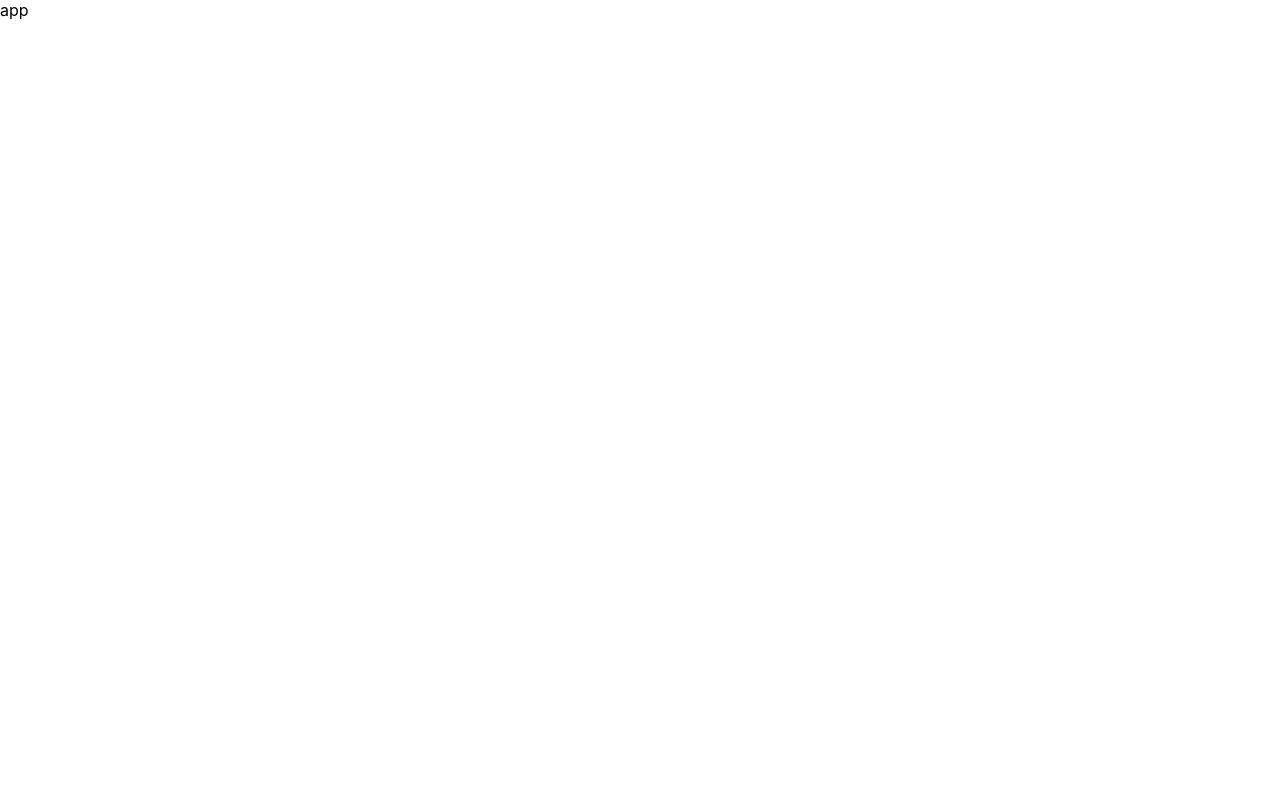
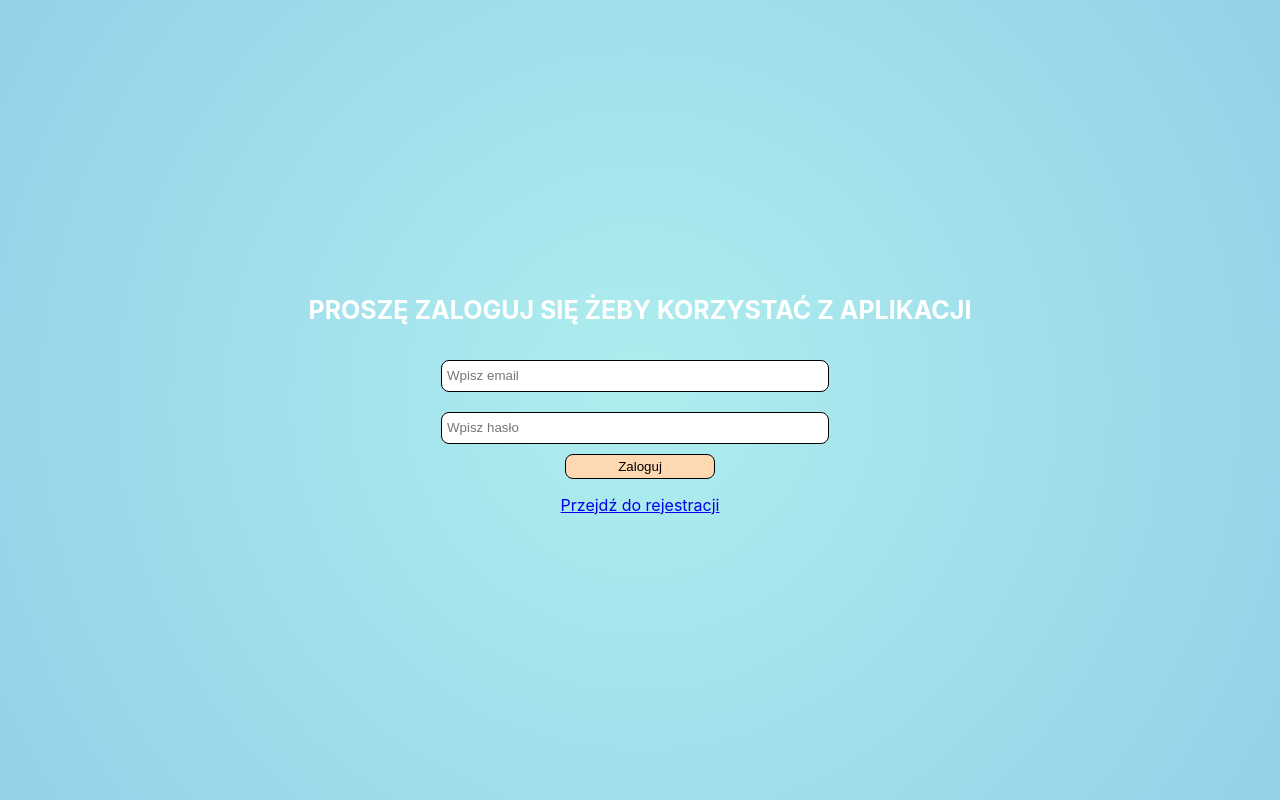
Before and after one commit to infoshareacademy/jfddr7-team-co2car, a React (Create React App) app: page /login in a window 1280 px wide. Built offline with nearby package versions, Linux system fonts and the light colour scheme.

Commit message:
C2C-done
Co-authored-by: Monika Hilbrycht <monika-hilbrycht@users.noreply.github.com>

```diff
--- a/package.json
+++ b/package.json
@@ -15,8 +15,8 @@
     "navigator": "^1.0.1",
     "react": "^18.2.0",
     "react-dom": "^18.2.0",
+    "react-router-dom": "^6.4.2",
     "react-scripts": "5.0.1",
-    "router": "^1.3.7",
     "styled-components": "^5.3.6",
     "typescript": "^4.8.4",
     "web-vitals": "^2.1.4"
--- a/src/App.tsx
+++ b/src/App.tsx
@@ -1,9 +1,18 @@
 import React from 'react';
+import { FC } from "react";
+import { Route, Routes, useNavigate } from "react-router-dom";
+import { Register } from "./components/Register/Register";
+import { Login } from "./components/Login/Login";
+import { Context } from "./ContextProvider";
 
-function App() {
+export const App: FC = () => {
   return (
     <>
-      app
+      <Routes>
+      <Route path="/register" element={<Register />}></Route>
+      <Route path="/login" element={<Login />}></Route>
+
+      </Routes>
     </>
   );
 }
--- /dev/null
+++ b/src/ContextProvider.tsx
@@ -0,0 +1,24 @@
+import { createContext, FC, ReactElement, useState } from "react";
+
+interface ContextState {
+  username: string;
+  setUsername: (username: string) => void;
+}
+
+interface ContextProviderProps {
+  children: ReactElement;
+}
+
+const defaultContextValue = {} as ContextState;
+export const Context = createContext(defaultContextValue);
+
+export const ContextProvider: FC<ContextProviderProps> = ({ children }) => {
+  const [username, setUsername] = useState("");
+
+
+  return (
+    <Context.Provider value={{ username, setUsername }}>
+      {children}
+    </Context.Provider>
+  );
+};
--- /dev/null
+++ b/src/components/Login/Login.module.css
@@ -0,0 +1,50 @@
+.container {
+    width: 100vw;
+    height: 100vh;
+    display: flex;
+    align-items: center;
+    justify-content: center;
+    flex-direction: column;
+    background: radial-gradient(
+      circle,
+      rgb(174, 238, 238) 0%,
+      rgb(148, 209, 233) 100%
+    );
+  }
+
+  .header {
+    font-size: 25px;
+    font-weight: bold;
+    text-transform: uppercase;
+    color: white;
+  }
+
+  .form {
+    display: flex;
+    flex-direction: column;
+    align-items: center;
+    width: 600px;
+  }
+
+  .inputs input {
+    width: 90%;
+    border-radius: 8px;
+    border: 1px black solid;
+    outline: none;
+    height: 20px;
+    margin: 10px;
+    padding: 5px;
+  }
+
+  .form button {
+    width: 150px;
+    height: 25px;
+    border: 0.5px black solid;
+    border-radius: 8px;
+    background-color: #fed8b1;
+    cursor: pointer;
+  }
+
+  .form button:hover {
+    background-color: orange;
+  }
--- /dev/null
+++ b/src/components/Login/Login.tsx
@@ -0,0 +1,59 @@
+import styles from "./Login.module.css";
+import { Link } from "react-router-dom";
+import { useState, useContext } from "react";
+import { useNavigate } from "react-router-dom";
+import { auth } from "../../firebase";
+import { Context } from "../../ContextProvider";
+import { signInWithEmailAndPassword } from "firebase/auth";
+export const Login = () => {
+  const navigate = useNavigate();
+  const [login, setLogin] = useState("");
+  const [password, setPassword] = useState("");
+  const { setUsername } = useContext(Context);
+  const onLogin = async (
+    event: React.MouseEvent<HTMLButtonElement>
+  ): Promise<void> => {
+    await signInWithEmailAndPassword(auth, login, password);
+    setUsername(login);
+    navigate("/home");
+  };
+  return (
+    <>
+      <div className={styles.container}>
+        <p className={styles.header}>
+          Proszę zaloguj się żeby korzystać z aplikacji
+        </p>
+        <form className={styles.form}>
+          <div className={styles.inputs}>
+            <input
+              type="text"
+              name="login"
+              placeholder="Wpisz email"
+              onChange={(event) => setLogin(event.target.value)}
+            />
+            <input
+              type="password"
+              name="Password"
+              placeholder="Wpisz hasło"
+              onChange={(event) => setPassword(event.target.value)}
+            />
+          </div>
+          <button type="button" onClick={onLogin}>
+            Zaloguj
+          </button>
+          <p>
+            <Link to="/register">Przejdź do rejestracji</Link>
+          </p>
+          {/* <button
+            type=“button”
+            onClick={() => {
+              navigate(“/registration”);
+            }}
+          >
+            Przejdź do rejestracji
+          </button> */}
+        </form>
+      </div>
+    </>
+  );
+};
--- /dev/null
+++ b/src/components/Register/Register.module.css
@@ -0,0 +1,50 @@
+.container {
+    width: 100vw;
+    height: 100vh;
+    display: flex;
+    align-items: center;
+    justify-content: center;
+    flex-direction: column;
+    background: radial-gradient(
+      circle,
+      rgb(174, 238, 238) 0%,
+      rgb(148, 209, 233) 100%
+    );
+  }
+
+  .header {
+    font-size: 25px;
+    font-weight: bold;
+    text-transform: uppercase;
+    color: white;
+  }
+
+  .form {
+    display: flex;
+    flex-direction: column;
+    align-items: center;
+    width: 600px;
+  }
+
+  .inputs input {
+    width: 90%;
+    border-radius: 8px;
+    border: 1px black solid;
+    outline: none;
+    height: 20px;
+    margin: 10px;
+    padding: 5px;
+  }
+
+  .form button {
+    width: 150px;
+    height: 25px;
+    border: 0.5px black solid;
+    border-radius: 8px;
+    background-color: #fed8b1;
+    cursor: pointer;
+  }
+
+  .form button:hover {
+    background-color: orange;
+  }
--- /dev/null
+++ b/src/components/Register/Register.tsx
@@ -0,0 +1,66 @@
+import styles from "./Register.module.css";
+import { Link } from 'react-router-dom';
+import { useState, useContext } from "react";
+import { useNavigate } from "react-router-dom";
+import { auth } from "../../firebase";
+import { Context } from "../../ContextProvider";
+import {
+  createUserWithEmailAndPassword,
+  signInWithEmailAndPassword,
+} from "firebase/auth";
+
+/*interface RegisterProps {
+  registerEmail: string;
+  registerPassword: string;
+}*/
+
+export const Register = () => {
+  const [registerEmail, setRegisterEmail] = useState("");
+  const [registerPassword, setRegisterPassword] = useState("");
+  const navigate = useNavigate();
+  const { setUsername } = useContext(Context);
+
+  const onRegister = async (
+    event: React.MouseEvent<HTMLButtonElement>
+  ): Promise<void> => {
+    await createUserWithEmailAndPassword(auth, registerEmail, registerPassword);
+
+    await signInWithEmailAndPassword(auth, registerEmail, registerPassword);
+
+    //const user = { registerEmail, registerPassword };
+    setUsername(registerEmail);
+    navigate("/signin");
+  };
+
+  return (
+    <div className={styles.container}>
+      <p className={styles.header}>
+        Proszę zarejestruj się, żeby korzystać z aplikacji
+      </p>
+      <form className={styles.form}>
+        <div className={styles.inputs}>
+
+          <input
+            type="text"
+            name="mail"
+            placeholder="Wpisz swój email"
+            onChange={(event) => setRegisterEmail(event.target.value)}
+          />
+          <input
+            type="password"
+            name="Password"
+            placeholder="Wpisz hasło"
+            onChange={(event) => setRegisterPassword(event.target.value)}
+          />
+
+        </div>
+        <button type="button" onClick={onRegister}>
+          Zarejestruj
+        </button>
+        <p>
+          <Link to='/login'>Przejdź do logowania</Link>
+        </p>
+      </form>
+    </div>
+  );
+};
--- a/src/firebase.tsx
+++ b/src/firebase.tsx
@@ -1,3 +1,7 @@
+import { initializeApp } from "firebase/app";
+import { getFirestore } from "firebase/firestore";
+import { getAuth } from "firebase/auth";
+
 export const firebaseConfig = {
     apiKey: "AIzaSyDtvwxjSSsBJPREJaWo-nNhUi2RMJLfXUM",
     authDomain: "co2car.firebaseapp.com",
@@ -6,3 +10,7 @@ export const firebaseConfig = {
     messagingSenderId: "949941028550",
     appId: "1:949941028550:web:fa3499e8baa524143279c7"
   };
+
+const app = initializeApp(firebaseConfig);
+export const db = getFirestore(app);
+export const auth = getAuth(app);
--- a/src/index.tsx
+++ b/src/index.tsx
@@ -1,23 +1,21 @@
-import React from 'react';
-import ReactDOM from 'react-dom/client';
-import './index.css';
-import App from './App';
-import reportWebVitals from './reportWebVitals';
-import { initializeApp } from "firebase/app";
-import { getAuth } from "firebase/auth";
-import { getFirestore } from "firebase/firestore";
-import { firebaseConfig } from './firebase';
-
-const firebaseApp = initializeApp(firebaseConfig);
-export const firebaseAuth = getAuth(firebaseApp);
-export const firebaseDb = getFirestore(firebaseApp);
+import React from "react";
+import ReactDOM from "react-dom/client";
+import { BrowserRouter as Router } from "react-router-dom";
+import "./index.css";
+import App from "./App";
+import reportWebVitals from "./reportWebVitals";
+import { ContextProvider } from "./ContextProvider";
 
 const root = ReactDOM.createRoot(
   document.getElementById('root') as HTMLElement
 );
 root.render(
   <React.StrictMode>
-    <App />
+    <Router>
+      <ContextProvider>
+        <App />
+      </ContextProvider>
+    </Router>
   </React.StrictMode>
 );
 
```
Also changed, not shown: 1 other file (tests, documents, lock files or other folders).
